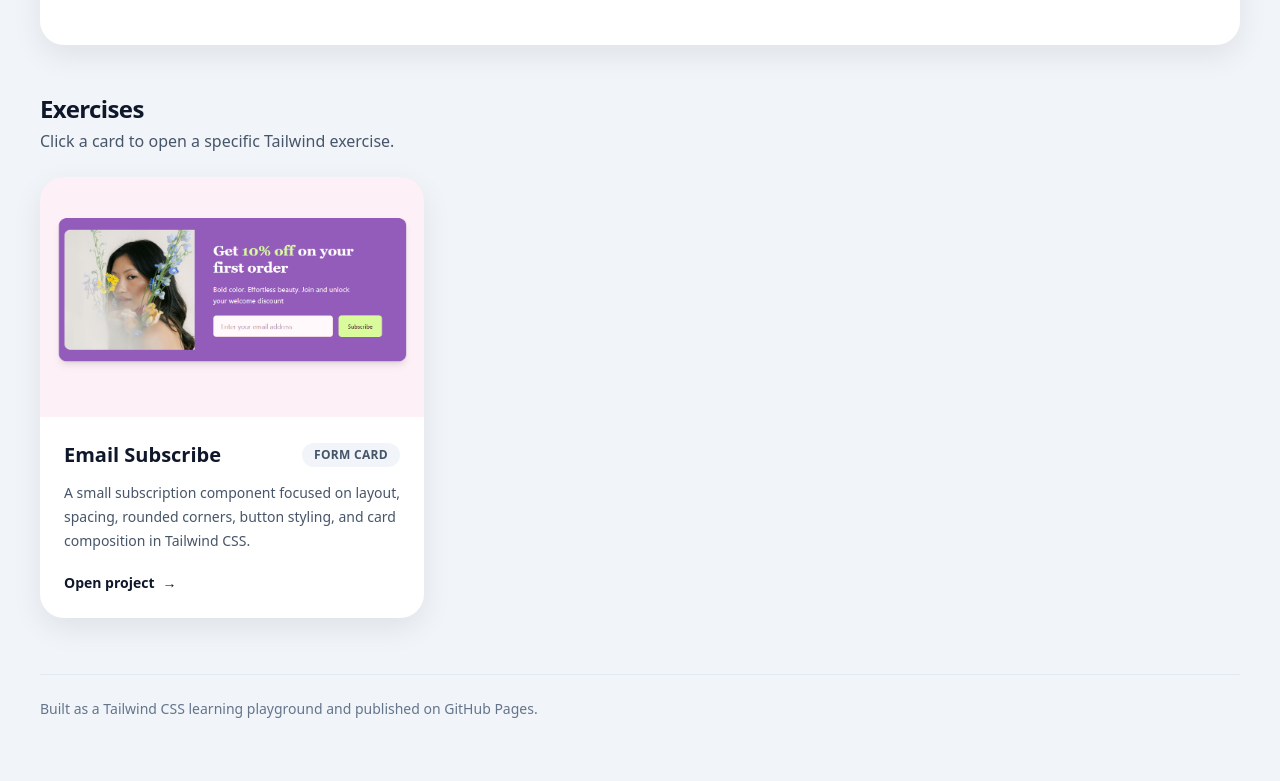
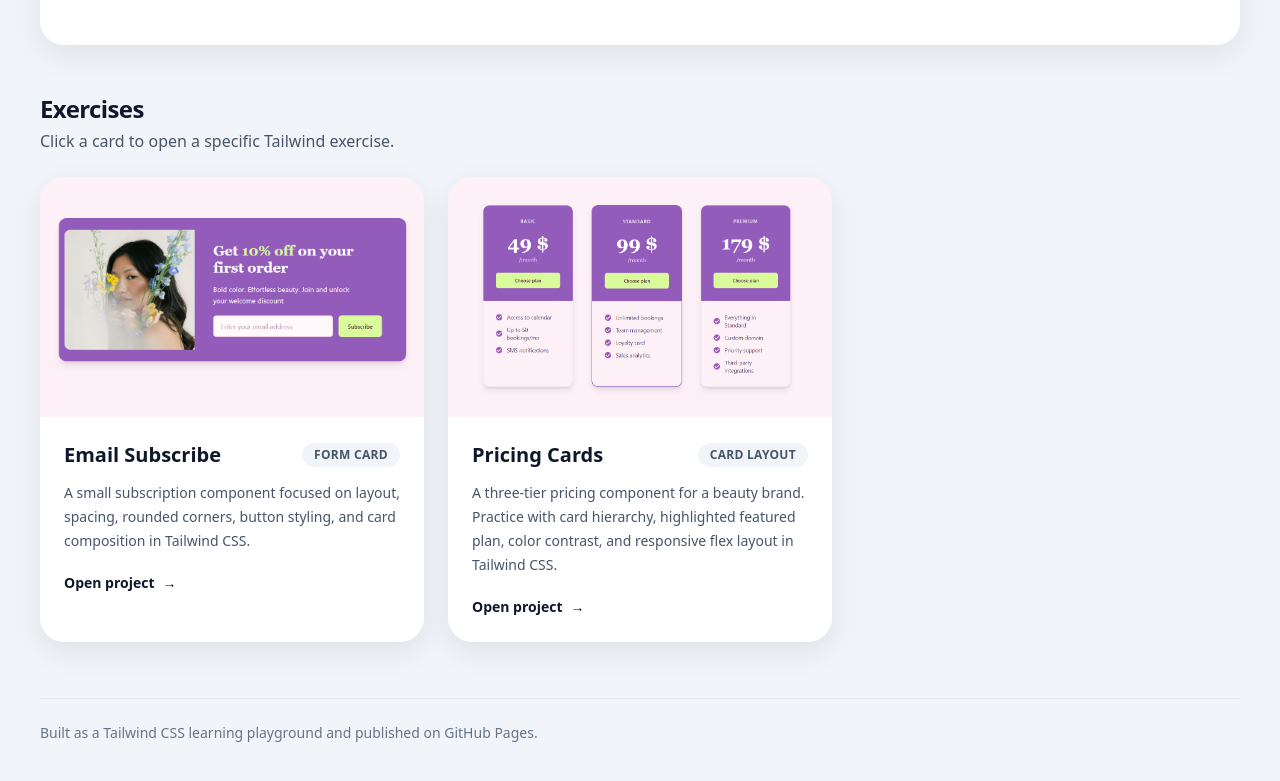
Before and after one commit to OllaWilk/tailwind-css-practice, a website: page index.html in a window 1280 px wide. Shown: the part 355-1136 px from the top of the page. Before the commit the page ends 1114 px from the top, so only its background shows below. Drawn offline with nearby package versions, Linux system fonts and the light colour scheme.

Commit message:
doc: updejt main page

```diff
--- a/index.html
+++ b/index.html
@@ -121,14 +121,14 @@
             </div>
           </a>
 
-          <!-- CARD 2
+          <!-- CARD 2 -->
           <a
-            href="#"
+            href="./pricing-cards/"
             class="group overflow-hidden rounded-3xl bg-white shadow-soft transition duration-300 hover:-translate-y-1 hover:shadow-2xl"
           >
             <div class="aspect-[16/10] overflow-hidden bg-slate-200">
               <img
-                src="./assets/images/placeholder.png"
+                src="./assets/images/plam-cards.png"
                 alt="Placeholder preview"
                 class="h-full w-full object-cover transition duration-300 group-hover:scale-[1.03]"
               />
@@ -136,28 +136,33 @@
 
             <div class="p-6">
               <div class="mb-3 flex items-center justify-between gap-3">
-                <h3 class="text-xl font-bold text-slate-900">Next Exercise</h3>
+                <h3 class="text-xl font-bold text-slate-900">Pricing Cards</h3>
                 <span
                   class="rounded-full bg-slate-100 px-3 py-1 text-xs font-semibold uppercase tracking-wide text-slate-600"
                 >
-                  Coming soon
+                  Card layout
                 </span>
               </div>
 
               <p class="text-sm leading-6 text-slate-600">
-                Add your next Tailwind practice project here. Replace this card
-                with a real screenshot and a working link when the page is
-                ready.
+                A three-tier pricing component for a beauty brand. Practice with
+                card hierarchy, highlighted featured plan, color contrast, and
+                responsive flex layout in Tailwind CSS.
               </p>
 
               <div
                 class="mt-5 inline-flex items-center gap-2 text-sm font-semibold text-slate-900"
               >
-                Add project
+                Open project
+                <span
+                  aria-hidden="true"
+                  class="transition group-hover:translate-x-1"
+                  >→</span
+                >
               </div>
             </div>
           </a>
-            -->
+
           <!-- CARD 3 -->
           <!-- <a
 
@@ -196,7 +201,7 @@
           </a>  -->
         </div>
       </section>
-
+      <!-- pricing cards -->
       <!-- Footer -->
       <footer
         class="mt-14 border-t border-slate-200 pt-6 text-sm text-slate-500"
```
Also changed, not shown: assets/images/plam-cards.png (added).
